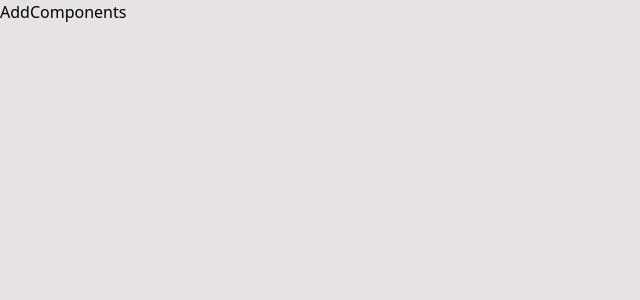
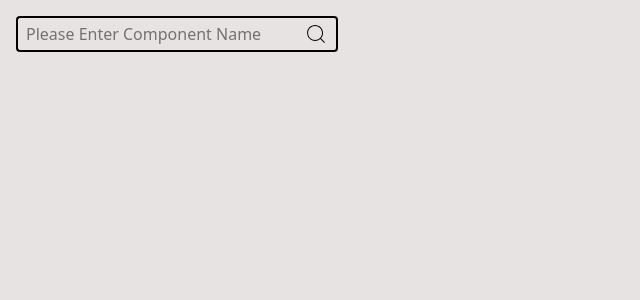
Before and after one commit to Aryesh02/Inventory-Management, a React (Vite) app in the folder frontend/: page /add-components in a window 1280 px wide. Shown: the top 300 px of the page, without its empty margins (0-640 px from the left). Built offline with nearby package versions, Linux system fonts and the light colour scheme; sample sign-in values are in the browser's storage.

Commit message:
Changes made to Add Componenets Page

```diff
--- a/frontend/src/Pages/AddComponents.jsx
+++ b/frontend/src/Pages/AddComponents.jsx
@@ -1,8 +1,50 @@
-import React from 'react'
+import React, { useEffect } from 'react'
+import { useRef } from 'react';
+import { CiSearch } from "react-icons/ci";
+import { useNavigate } from 'react-router-dom';
+import axios from 'axios'
 
 function AddComponents() {
+
+  const navigate = useNavigate();
+
+  useEffect(() => {
+    const token = localStorage.getItem('token');
+    if(!token)
+      navigate('/')
+  }, [navigate])
+
+  const search = useRef(null);
+
+  const apiUrl = import.meta.env.VITE_API_URL;
+
+  const handleSubmit = async (e) => {
+    e.preventDefault();
+    const comp_search = search.current.value;
+    if(!search.current.value)
+      return alert("Please enter Component Name.")
+
+    try {
+      console.log("Calling the API.")
+      const response = await axios.post(`${apiUrl}/addcomponents`, {
+        comp_search
+      })
+
+      console.log(response.data.comp_search)
+    } catch (error) {
+
+    }
+  }
+
   return (
-    <div>AddComponents</div>
+    <div className='p-4'>
+      <div className='flex flex-row'>
+        <input type="text" ref={search} placeholder='Please Enter Component Name' className="border-2 border-r-0 rounded-l px-2 py-1 w-full lg:w-[280px] outline-none" />
+        <div className="border-2 border-l-0 rounded-r flex items-center justify-center px-2">
+          <CiSearch size={24} onClick={handleSubmit} className='cursor-pointer'/>
+        </div>
+      </div>
+    </div>
   )
 }
 
--- a/frontend/src/Pages/Login.jsx
+++ b/frontend/src/Pages/Login.jsx
@@ -33,7 +33,7 @@ function Login() {
                 email,
                 password
             })
-            console.log(response.data);
+            // console.log(response.data);
             localStorage.setItem('token', response.data.token)
             localStorage.setItem('name', response.data.user.name)
             navigate('/dashboard')
```
Also changed, not shown: 1 other file (tests, documents, lock files or other folders).
